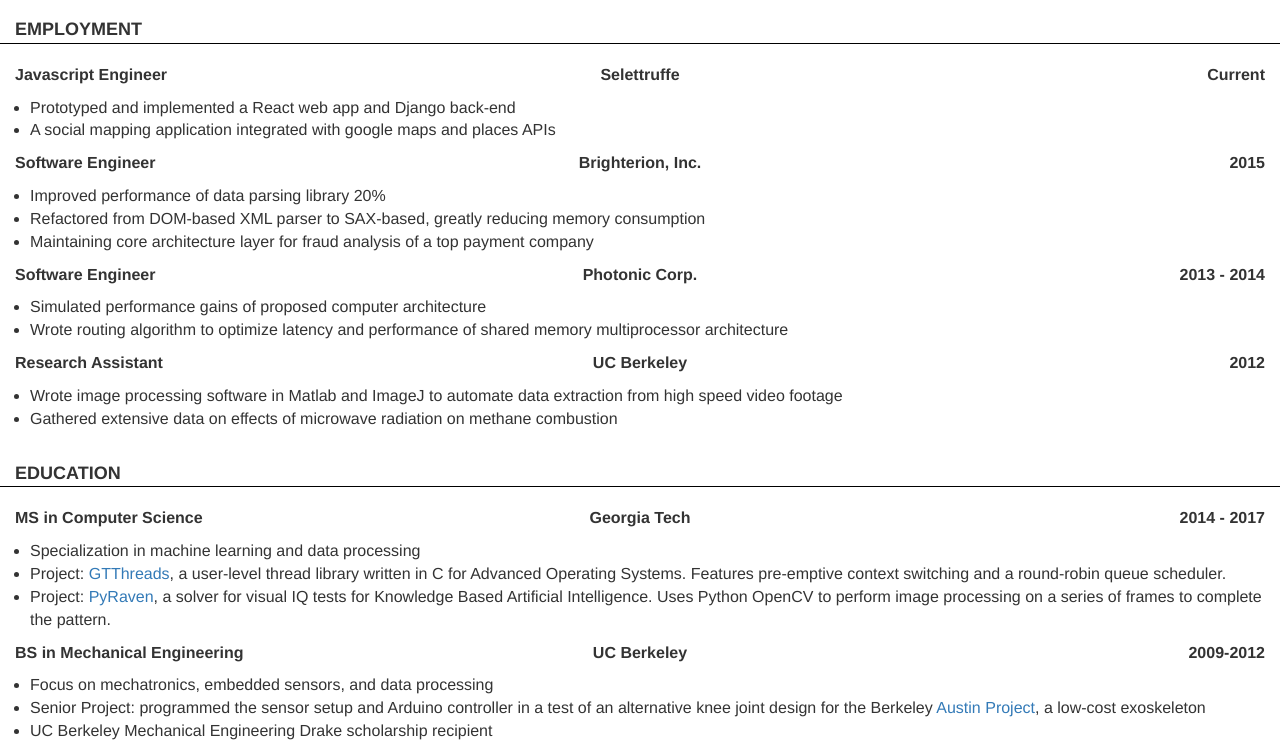
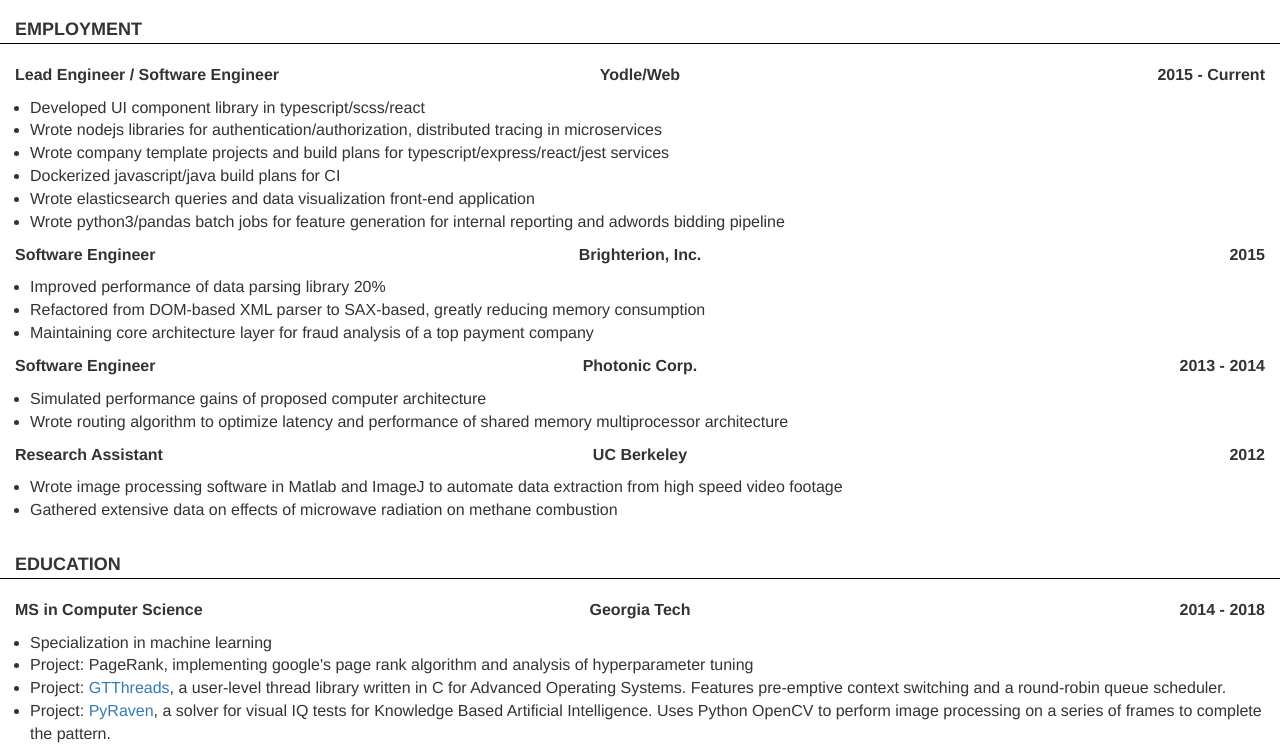
Before and after one commit to cwmoo740/cwmoo740.github.io, a plain HTML site: page pdf_version.html in a window 1280 px wide. Shown: the part 73-826 px from the top of the page. Drawn offline with Linux system fonts and the light colour scheme.

Commit message:
update pdf version 2018

```diff
--- a/pdf_version.html
+++ b/pdf_version.html
@@ -9,7 +9,6 @@
     <!-- Bootstrap -->
     <link href="css/bootstrap.css" rel="stylesheet">
     <link href="css/style.css" rel="stylesheet">
-
 </head>
 <body>
 <div class="container-fluid">
@@ -25,8 +24,8 @@
         </div>
         <div class="col-xs-4 right-col">
             <p>
-                <a>cwmoo740@gmail.com</a><br/>
-                <a>cwmoo740.github.io</a><br/>
+                <a >cwmoo740@gmail.com</a><br/>
+                <a >cowmoo.online</a><br/>
             </p>
         </div>
     </div>
@@ -40,24 +39,35 @@
 
         <div class="row employment-header">
             <div class="col-xs-4 left-col">
-                <span>Javascript Engineer</span>
+                <span>Lead Engineer / Software Engineer</span>
             </div>
             <div class="col-xs-4 center-col">
-                <span>Selettruffe</span>
+                <span>Yodle/Web</span>
             </div>
             <div class="col-xs-4 right-col">
-                <span>Current</span>
+                <span>2015 - Current</span>
             </div>
         </div>
         <div class="row employment-entry">
             <div class="col-xs-12">
                 <ul class="detail-text">
-                    <li>Prototyped and implemented a React web app and Django back-end</li>
-                    <li>A social mapping application integrated with google maps and places APIs</li>
+                    <li>Developed UI component library in typescript/scss/react</li>
+                    <li>Wrote nodejs libraries for authentication/authorization, distributed tracing in microservices</li>
+                    <li>
+                        Wrote company template projects and build plans for typescript/express/react/jest services
+                    </li>
+                    <li>
+                        Dockerized javascript/java build plans for CI
+                    </li>
+                    <li>
+                        Wrote elasticsearch queries and data visualization front-end application
+                    </li>
+                    <li>
+                        Wrote python3/pandas batch jobs for feature generation for internal reporting and adwords bidding pipeline
+                    </li>
                 </ul>
             </div>
         </div>
-
         <div class="row employment-header">
             <div class="col-xs-4 left-col">
                 <span>Software Engineer</span>
@@ -128,9 +138,7 @@
             </div>
         </div>
     </div>
-
     <div id="education-container">
-
         <div class="row" id="education-top-header">
             <div class="col-xs-12 section-header">
                 EDUCATION
@@ -145,19 +153,20 @@
                 <span>Georgia Tech</span>
             </div>
             <div class="col-xs-4 right-col">
-                <span>2014 - 2017</span>
+                <span>2014 - 2018</span>
             </div>
         </div>
 
         <div class="row education-entry">
             <div class="col-xs-12">
                 <ul class="detail-text">
-                    <li>Specialization in machine learning and data processing</li>
-                    <li>Project: <a>GTThreads</a>,
+                    <li>Specialization in machine learning</li>
+                    <li>Project: PageRank, implementing google's page rank algorithm and analysis of hyperparameter tuning</li>
+                    <li>Project: <a >GTThreads</a>,
                         a user-level thread library written in C for Advanced Operating Systems. Features pre-emptive
                         context switching and a round-robin queue scheduler.
                     </li>
-                    <li>Project: <a>PyRaven</a>,
+                    <li>Project: <a >PyRaven</a>,
                         a solver for visual IQ tests for Knowledge Based Artificial Intelligence. Uses Python OpenCV
                         to perform image processing on a series of frames to complete the pattern.
                     </li>
@@ -186,7 +195,7 @@
                     <li>
                         Senior Project: programmed the sensor setup and Arduino controller
                         in a test of an alternative knee joint design for the Berkeley
-                        <a>Austin
+                        <a >Austin
                             Project</a>,
                         a low-cost exoskeleton
                     </li>
@@ -207,9 +216,9 @@
 
         <div class="row skills-header">
             <div class="col-xs-12 left-col">
-                Languages and Frameworks<span class="detail-text">: C/C++, CUDA, OpenMP, Python, Javascript, Angular, JQuery, HTML, JSON, CSS3, XML/XSD </span><br>
+                Languages and Frameworks<span class="detail-text">: python / pandas / pytorch / typescript / react / scss / jest / rust</span><br>
                 Tools<span
-                    class="detail-text">: Git, SVN, Eclipse, Visual Studio, Linux administration, Bash scripting</span>
+                    class="detail-text">: git / linux / bash / docker</span>
             </div>
         </div>
 
@@ -220,14 +229,13 @@
         </div>
         <div class="row skills-header">
             <div class="col-xs-12 left-col">
-
-                <a>MultiTwitch</a><span class="detail-text">:
+                <a >MultiTwitch</a><span class="detail-text">:
                     an Angular web app to watch twitch.tv streams with a minimalist interface</span>
             </div>
         </div>
         <div class="row skills-header">
             <div class="col-xs-12 left-col">
-                <a>Graph500</a><span class="detail-text">:
+                <a >Graph500</a><span class="detail-text">:
     a high performance parallel graph traversal benchmark rewritten in C++</span>
             </div>
         </div>
```
